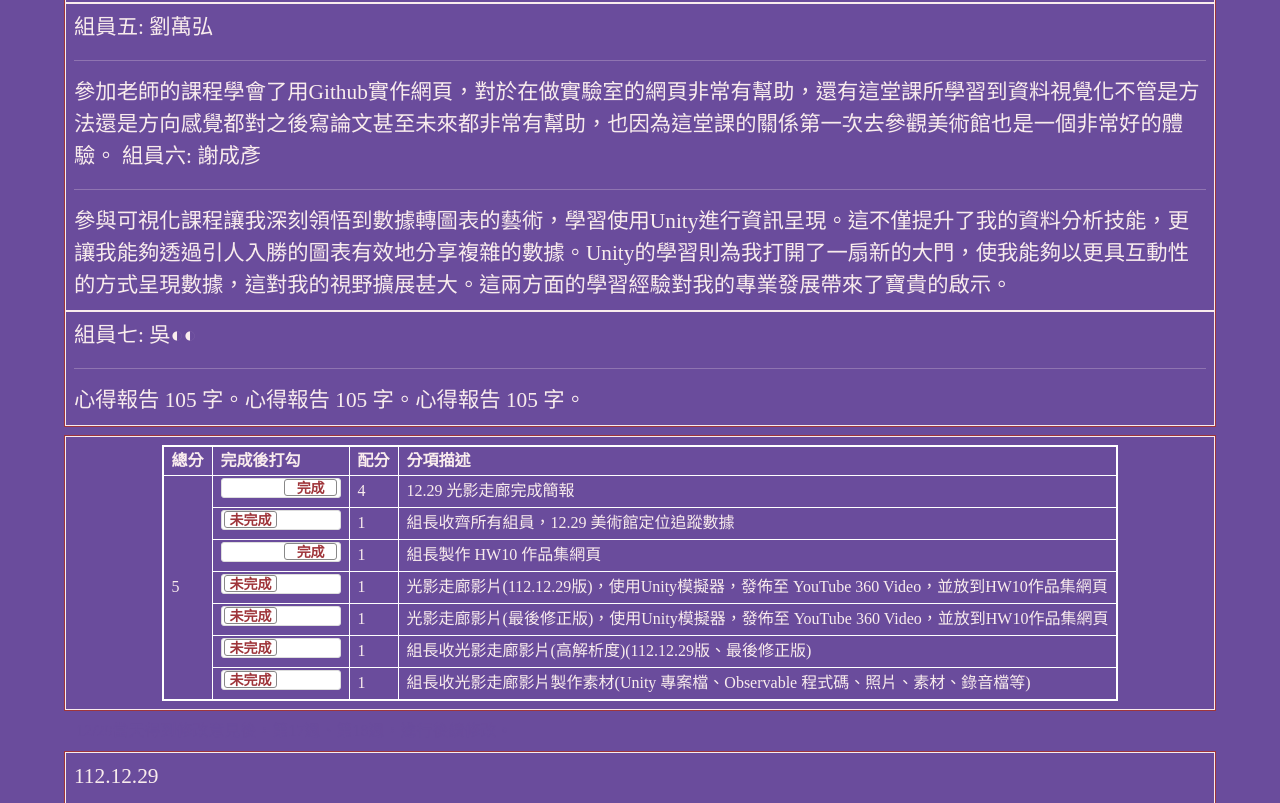
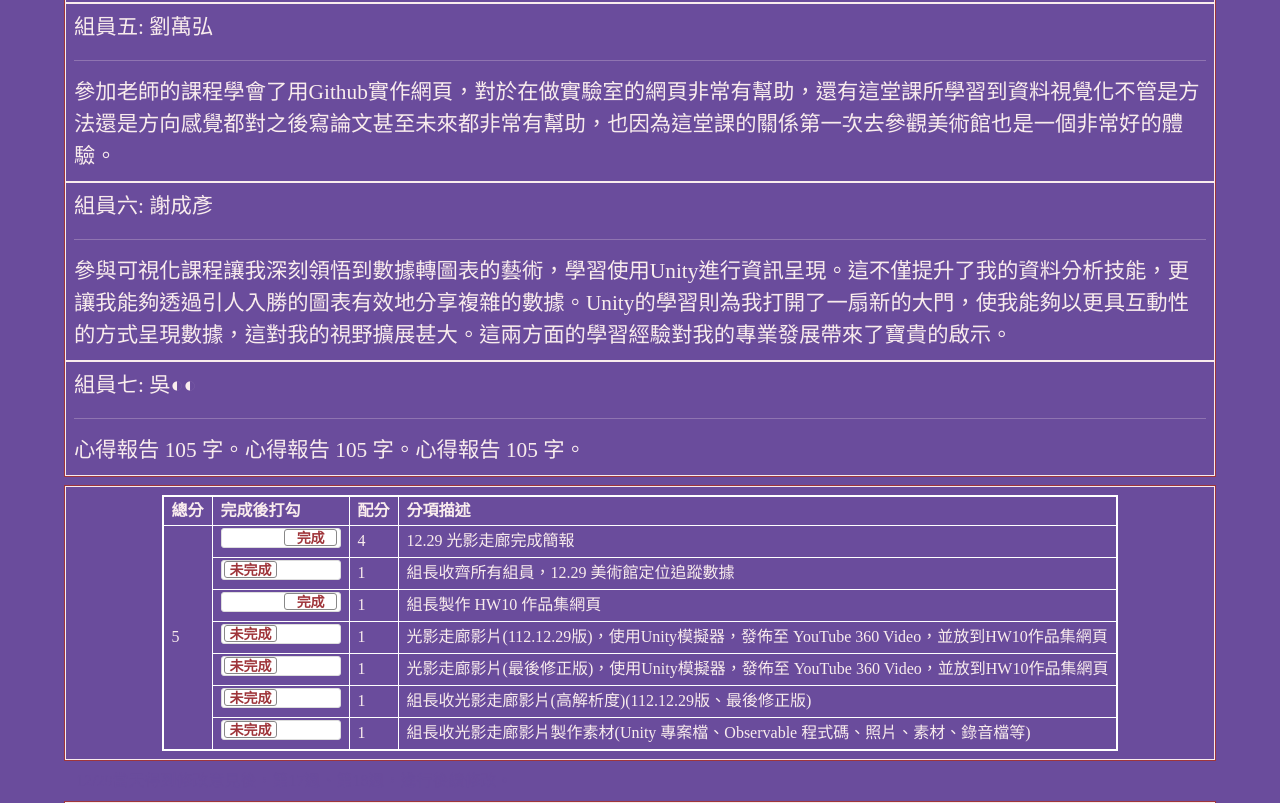
Before and after one commit to syuannnnnn/serena, a plain HTML site: page hw10/index.html in a window 1280 px wide. Shown: the part 921-1724 px from the top of the page. Drawn offline with nearby package versions, Linux system fonts and the light colour scheme.

Commit message:
Update index.html

```diff
--- a/hw10/index.html
+++ b/hw10/index.html
@@ -200,6 +200,8 @@
     <div class="col-md-12 twenty">
       組員五: 劉萬弘<hr>
       參加老師的課程學會了用Github實作網頁，對於在做實驗室的網頁非常有幫助，還有這堂課所學習到資料視覺化不管是方法還是方向感覺都對之後寫論文甚至未來都非常有幫助，也因為這堂課的關係第一次去參觀美術館也是一個非常好的體驗。
+    </div>
+    <div class="col-md-12 twenty">
       組員六: 謝成彥<hr>
       參與可視化課程讓我深刻領悟到數據轉圖表的藝術，學習使用Unity進行資訊呈現。這不僅提升了我的資料分析技能，更讓我能夠透過引人入勝的圖表有效地分享複雜的數據。Unity的學習則為我打開了一扇新的大門，使我能夠以更具互動性的方式呈現數據，這對我的視野擴展甚大。這兩方面的學習經驗對我的專業發展帶來了寶貴的啟示。
     </div>
```
